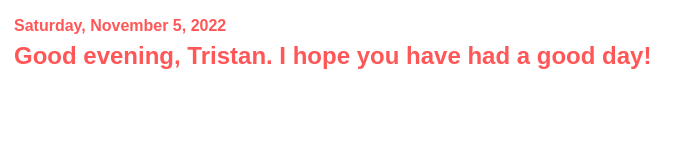
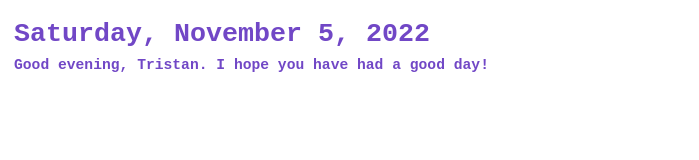
Before and after one commit to TrisJQ/notion, a plain HTML site: page index.html in a window 1280 px wide. Shown: the whole page, without its empty margins (0-699 px from the left). Drawn offline with Linux system fonts and the light colour scheme.

Commit message:
Update index.html

```diff
--- a/index.html
+++ b/index.html
@@ -4,9 +4,9 @@
     <style>
       #lbl {
         display: flex;
-        font-family: sans-serif;
-        font-size: 18pt;
-        color: #ff5757;
+        font-family: monospace;
+        font-size: 11pt;
+        color: #7147c6;
         padding: 5px;
         border: 1px solid #ffffff;
         justify-content: left;
@@ -22,7 +22,7 @@
       }
 
       #date{
-          font-size:12pt;
+          font-size:20pt;
           font-weight: bold;
       }
 
```
